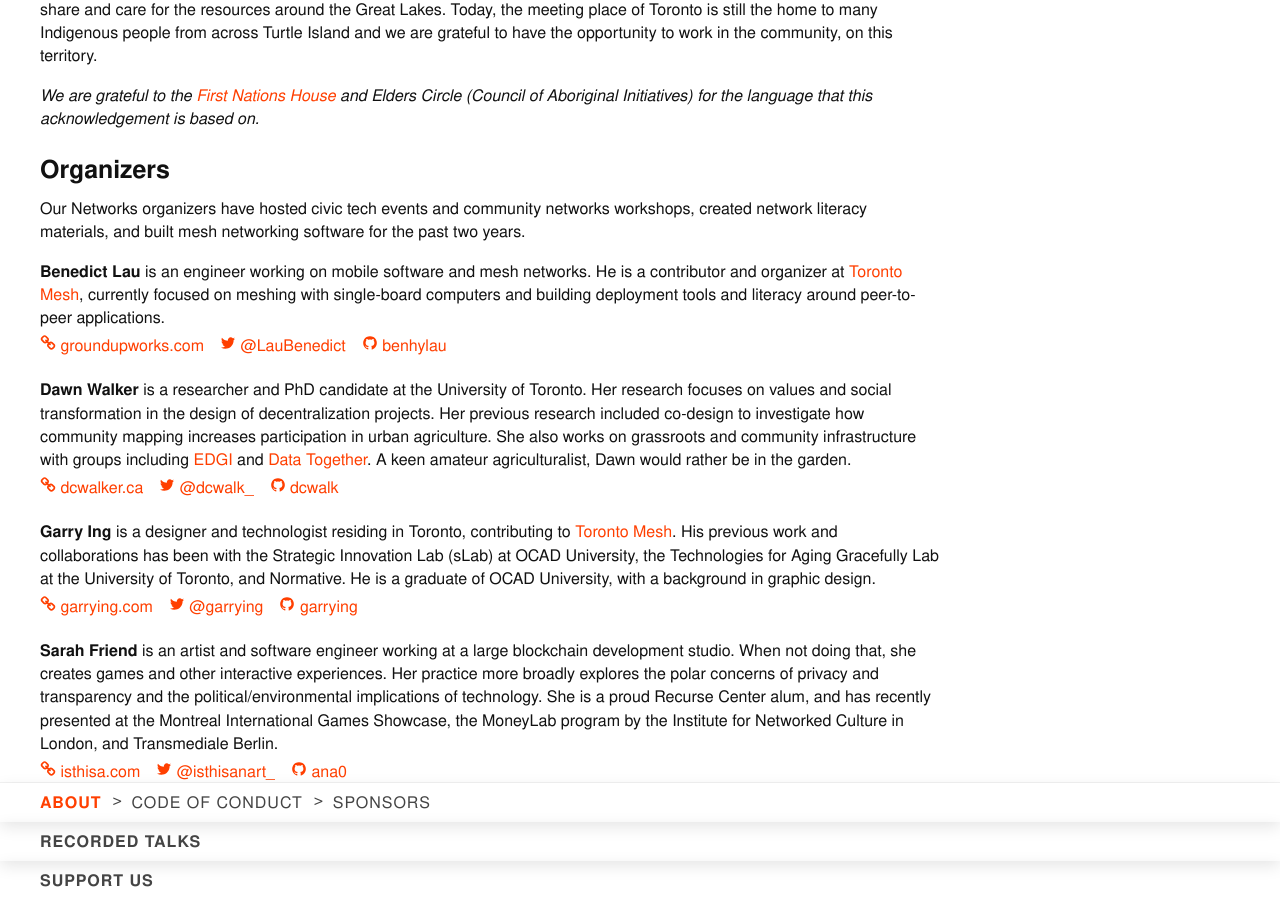
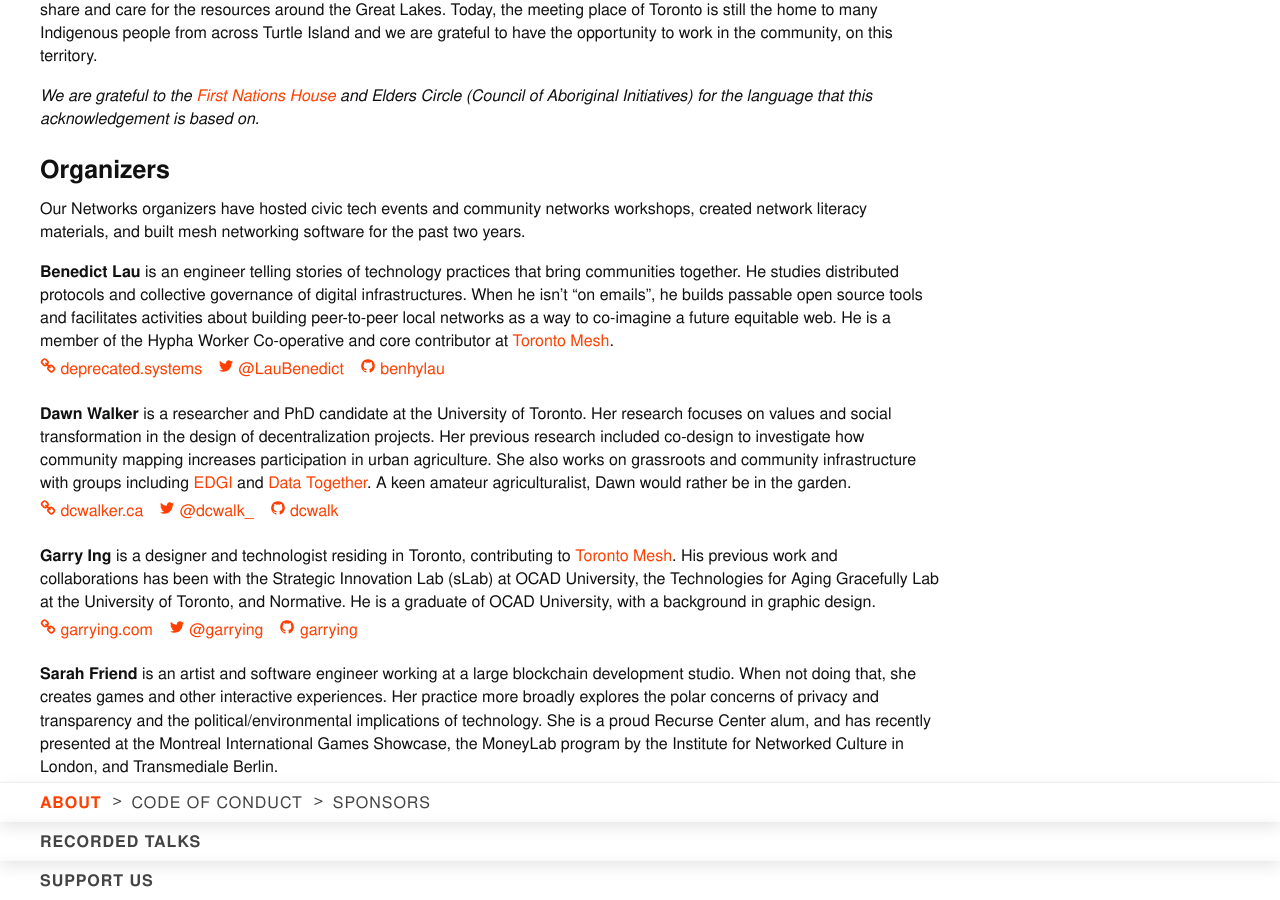
Before and after one commit to ournetworks/ournetworks.ca, a Jekyll site: the page built from about.md, in a window 1280 px wide and 900 px high, scrolled down 579 px. Built offline with Jekyll 4.4.1, drawn with Linux system fonts in a browser that asks for light colours.

Commit message:
Update bio for benhylau

```diff
--- a/about.md
+++ b/about.md
@@ -19,10 +19,10 @@ _We are grateful to the [First Nations House](https://www.studentlife.utoronto.c
 
 Our Networks organizers have hosted civic tech events and community networks workshops, created network literacy materials, and built mesh networking software for the past two years.
 
-**Benedict Lau**{:#benhylau} is an engineer working on mobile software and mesh networks. He is a contributor and organizer at [Toronto Mesh](https://tomesh.net/), currently focused on meshing with single-board computers and building deployment tools and literacy around peer-to-peer applications.
+**Benedict Lau**{:#benhylau} is an engineer telling stories of technology practices that bring communities together. He studies distributed protocols and collective governance of digital infrastructures. When he isn't "on emails", he builds passable open source tools and facilitates activities about building peer-to-peer local networks as a way to co-imagine a future equitable web. He is a member of the Hypha Worker Co-operative and core contributor at [Toronto Mesh](https://tomesh.net).
 
 <ul class="flex flex-wrap p-0 bio-sm-list">
- <li class="bio-sm-list-item"><a href="http://www.groundupworks.com/" target="_blank" rel="noopener" data-proofer-ignore>{% include icons/link.svg %}&nbsp;groundupworks.com </a></li>
+ <li class="bio-sm-list-item"><a href="https://deprecated.systems" target="_blank" rel="noopener" data-proofer-ignore>{% include icons/link.svg %}&nbsp;deprecated.systems</a></li>
  <li class="bio-sm-list-item"><a href="https://twitter.com/LauBenedict" target="_blank" rel="noopener">{% include icons/twitter.svg %}&nbsp;@LauBenedict</a></li>
  <li class="bio-sm-list-item"><a href="https://github.com/benhylau" target="_blank" rel="noopener">{% include icons/github.svg %}&nbsp;benhylau</a></li>
 </ul>
```
